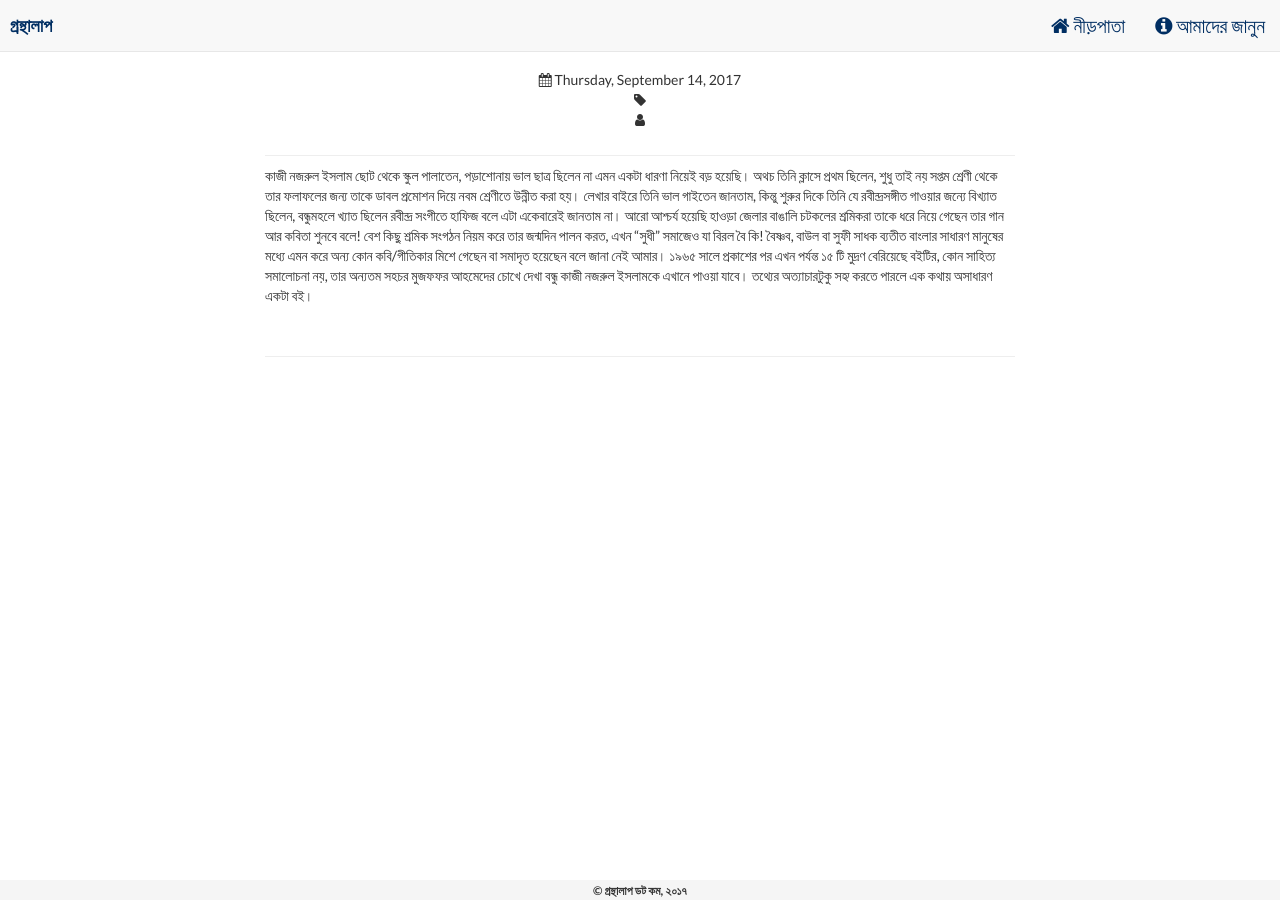
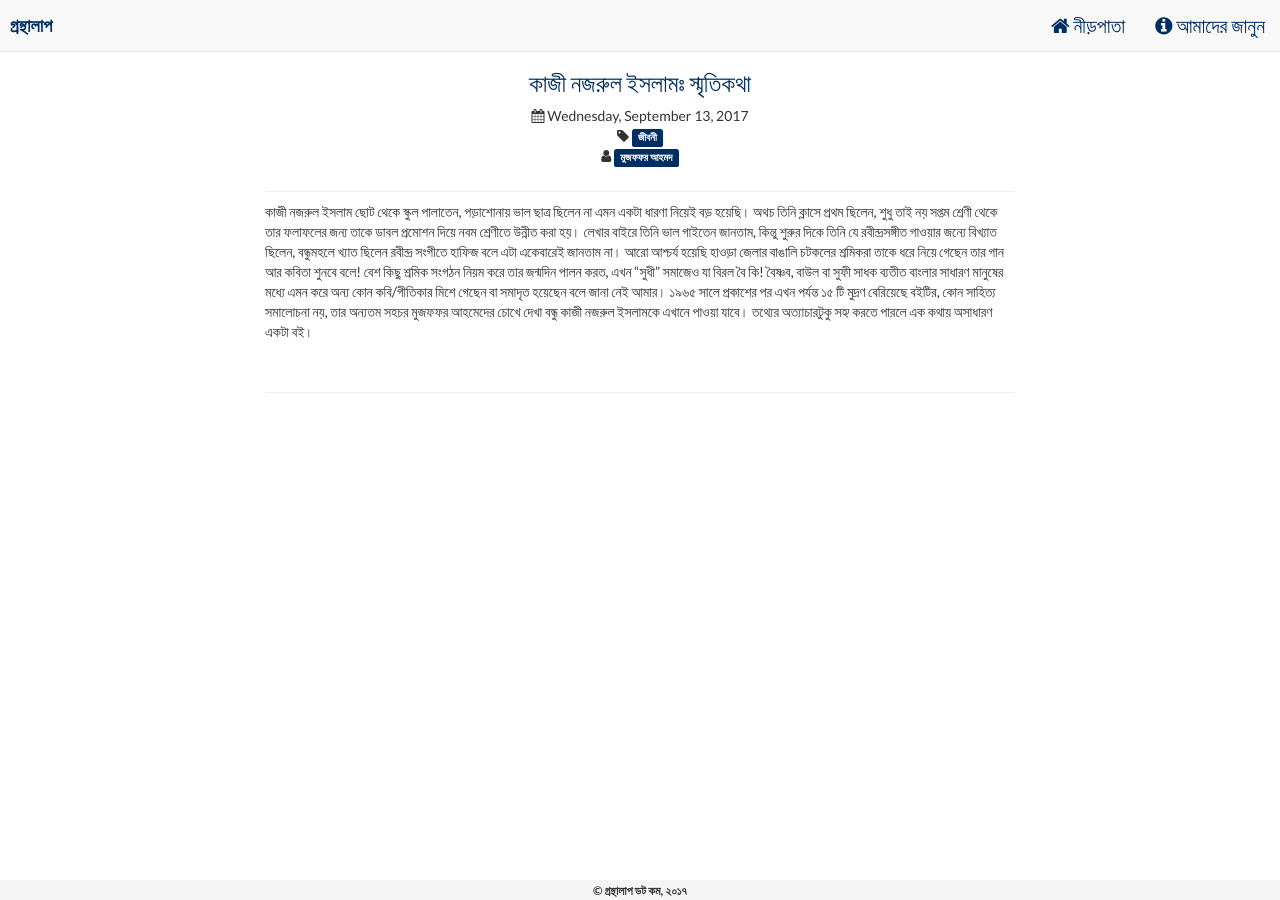
Before and after one commit to jamal919/gronthalap.com, a Jekyll site: the page built from _posts/2017-09-13-কাজী নজরুল ইসলাম স্মৃতিকথা.md, in a window 1280 px wide. Built offline with Jekyll 4.4.1, drawn with Linux system fonts in a browser that asks for light colours; nearby versions of some CDN libraries; our own code applies the rules of GitHub Pages for plain Markdown files.

Commit message:
recorrection heading

```diff
--- a/_posts/2017-09-13-কাজী নজরুল ইসলাম স্মৃতিকথা.md
+++ b/_posts/2017-09-13-কাজী নজরুল ইসলাম স্মৃতিকথা.md
@@ -1,6 +1,6 @@
 ---
 layout: post
-title: কাজী নজরুল ইসলাম: স্মৃতিকথা
+title: কাজী নজরুল ইসলামঃ স্মৃতিকথা
 category: মুজফফর আহমদ
 tags: জীবনী
 ---
```
